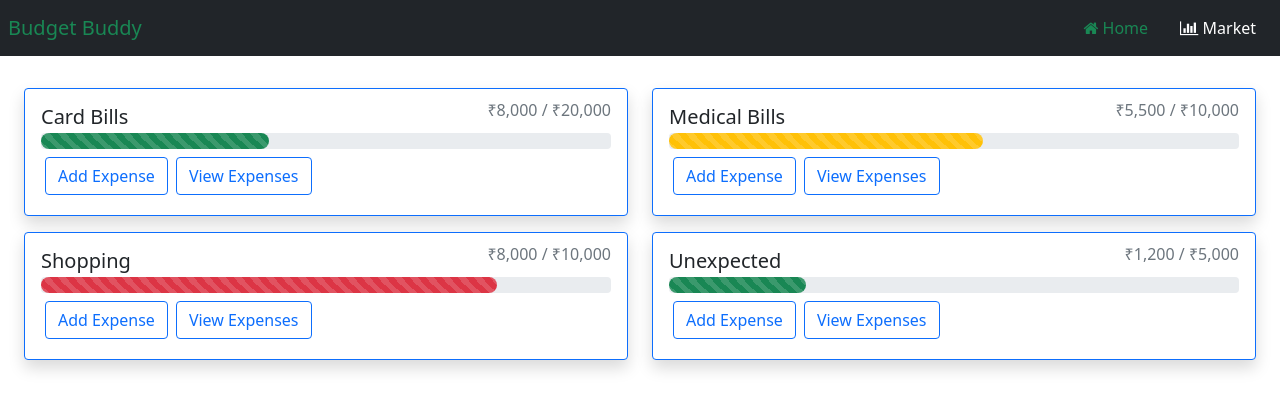
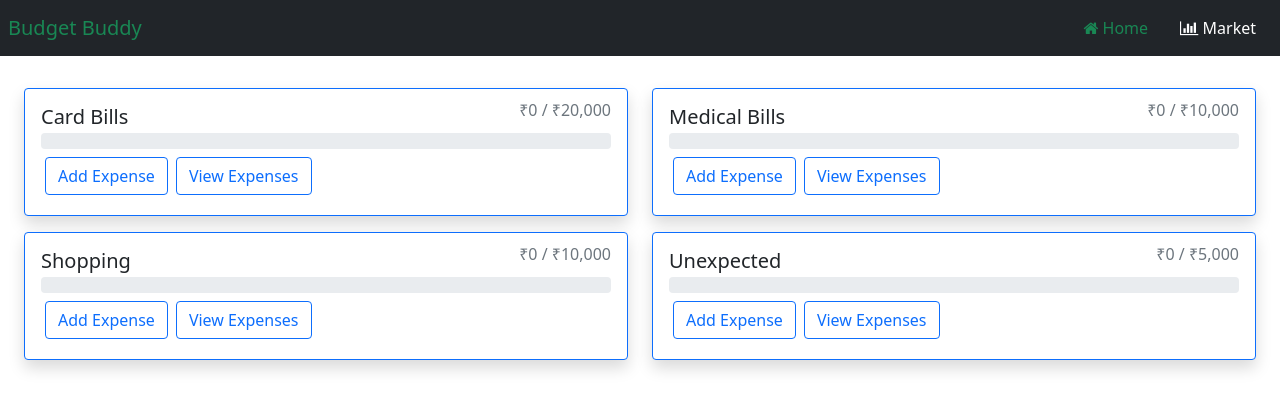
Before and after one commit to Siddhartha-Padhy/budget-buddy, a React (Create React App) app: page / in a window 1280 px wide. Shown: the top 410 px of the page. Built offline with nearby package versions, Linux system fonts and the light colour scheme.

Commit message:
🐞 bug fixes

```diff
--- a/src/components/Modal.js
+++ b/src/components/Modal.js
@@ -1,7 +1,9 @@
-import React from 'react'
+import { useState, useContext } from 'react'
 import { add_expense } from '../utility'
+import { UpdateContext } from '../pages/HomePage.js'
 
 export default function Modal({ id, title }) {
+  const { update, setUpdate, data } = useContext(UpdateContext)
   return (
     <div
       className="modal fade"
@@ -53,7 +55,11 @@ export default function Modal({ id, title }) {
               type="button"
               id="add_exp"
               className="btn btn-primary"
-              onClick={() => add_expense(title, id)}
+              data-dismiss="modal"
+              onClick={() => {
+                add_expense(title, id)
+                setUpdate(true)
+              }}
             >
               Add
             </button>
--- a/src/components/ViewModal.js
+++ b/src/components/ViewModal.js
@@ -1,7 +1,23 @@
-import React from 'react'
-import { view_expenses } from '../utility'
+import { useState, useContext, useEffect } from 'react'
+import { get_expenses } from '../utility'
+import { UpdateContext } from '../pages/HomePage.js'
 
 export default function ViewModal({ id, title }) {
+  const { update, setUpdate, data } = useContext(UpdateContext)
+  useEffect(() => {
+    if (data[id] != null) {
+      for (let key of data[id].expenses) {
+        document.getElementById(
+          `expense-table-${id}`,
+        ).innerHTML += `<tr key={index}>
+          <th scope="row">${key.id}</th>
+          <td>${key.caption}</td>
+          <td>${key.amount}</td>
+        </tr>`
+      }
+    }
+  }, [data])
+
   return (
     <div
       className="modal fade"
@@ -34,8 +50,8 @@ export default function ViewModal({ id, title }) {
                   <th scope="col">Amount</th>
                 </tr>
               </thead>
-              <tbody>
-                {view_expenses(title) != null ? (
+              <tbody id={'expense-table-' + id}>
+                {/* {view_expenses(title) != null ? (
                   view_expenses(title).map((expense, index) => {
                     return (
                       <tr key={index}>
@@ -51,7 +67,7 @@ export default function ViewModal({ id, title }) {
                     <td>-</td>
                     <td>-</td>
                   </tr>
-                )}
+                )} */}
               </tbody>
             </table>
           </div>
--- a/src/pages/HomePage.js
+++ b/src/pages/HomePage.js
@@ -1,35 +1,60 @@
-import React from 'react'
+import React, { useEffect, useState, createContext } from 'react'
 import Card from '../components/Card'
-// import React, { useEffect, useState } from 'react'
+import { get_amount, get_expenses } from '../utility'
+
+export const UpdateContext = createContext()
 
 export default function HomePage() {
-  // const [cardBill, setCardBill] = useState(0)
-  // const [medBill, setMedBill] = useState(0)
-  // const [shop, setShop] = useState(0)
-  // const [unexp, setUnexp] = useState(0)
+  const [update, setUpdate] = useState(false)
+  const [data, setData] = useState({})
+  const budgets = ['Card Bills', 'Medical Bills', 'Shopping', 'Unexpected']
 
-  // useEffect(() => {
-  //   setCardBill(get_stats('Card'))
-  // }, [])
+  useEffect(() => {
+    console.log('Update detected.')
+    setData(get_expenses(budgets))
+    setUpdate(false)
+  }, [update])
 
   return (
+    <UpdateContext.Provider value={{ update, setUpdate, data }}>
       <div className="p-4">
         <div className="row">
           <div className="col-sm-6">
-          <Card title={'Card Bills'} amount={8000} limit={20000} id={0} />
+            <Card
+              title={'Card Bills'}
+              amount={get_amount('Card Bills')}
+              limit={20000}
+              id={0}
+            />
           </div>
           <div className="col-sm-6">
-          <Card title={'Medical Bills'} amount={5500} limit={10000} id={1} />
+            <Card
+              title={'Medical Bills'}
+              amount={get_amount('Medical Bills')}
+              limit={10000}
+              id={1}
+            />
           </div>
         </div>
         <div className="row">
           <div className="col-sm-6">
-          <Card title={'Shopping'} amount={8000} limit={10000} id={2} />
+            <Card
+              title={'Shopping'}
+              amount={get_amount('Shopping')}
+              limit={10000}
+              id={2}
+            />
           </div>
           <div className="col-sm-6">
-          <Card title={'Unexpected'} amount={1200} limit={5000} id={3} />
+            <Card
+              title={'Unexpected'}
+              amount={get_amount('Unexpected')}
+              limit={5000}
+              id={3}
+            />
           </div>
         </div>
       </div>
+    </UpdateContext.Provider>
   )
 }
--- a/src/utility.js
+++ b/src/utility.js
@@ -31,16 +31,37 @@ export function add_expense(title, id) {
 }
 
 // Return expenses array
-export function view_expenses(title) {
+// TODO: if doesn't work revert to github prev commit
+export function get_expenses(budgets) {
   let expenses = []
+  let budget_expenses = []
+  let count = 1
+
+  for (let key of budgets) {
+    if (localStorage[key] != null) {
+      for (let expense of JSON.parse(localStorage[key])) {
+        expenses.push({
+          id: count,
+          caption: expense.caption,
+          amount: expense.amount,
+        })
+        count = count + 1
+      }
+      count = 1
+    }
+    budget_expenses.push({ title: key, expenses: expenses })
+    expenses = []
+  }
+
+  return budget_expenses
+}
+
+export function get_amount(title) {
+  let amount = 0
   if (localStorage[title] != null) {
     for (let expense in JSON.parse(localStorage[title])) {
-      expenses.push({
-        caption: JSON.parse(localStorage[title])[expense].caption,
-        amount: JSON.parse(localStorage[title])[expense].amount,
-      })
+      amount = amount + JSON.parse(localStorage[title])[expense].amount
     }
-    console.log(expenses)
-    return expenses
-  } else return null
+  }
+  return amount
 }
```
Lines whose indentation alone changed are shown as unchanged.
